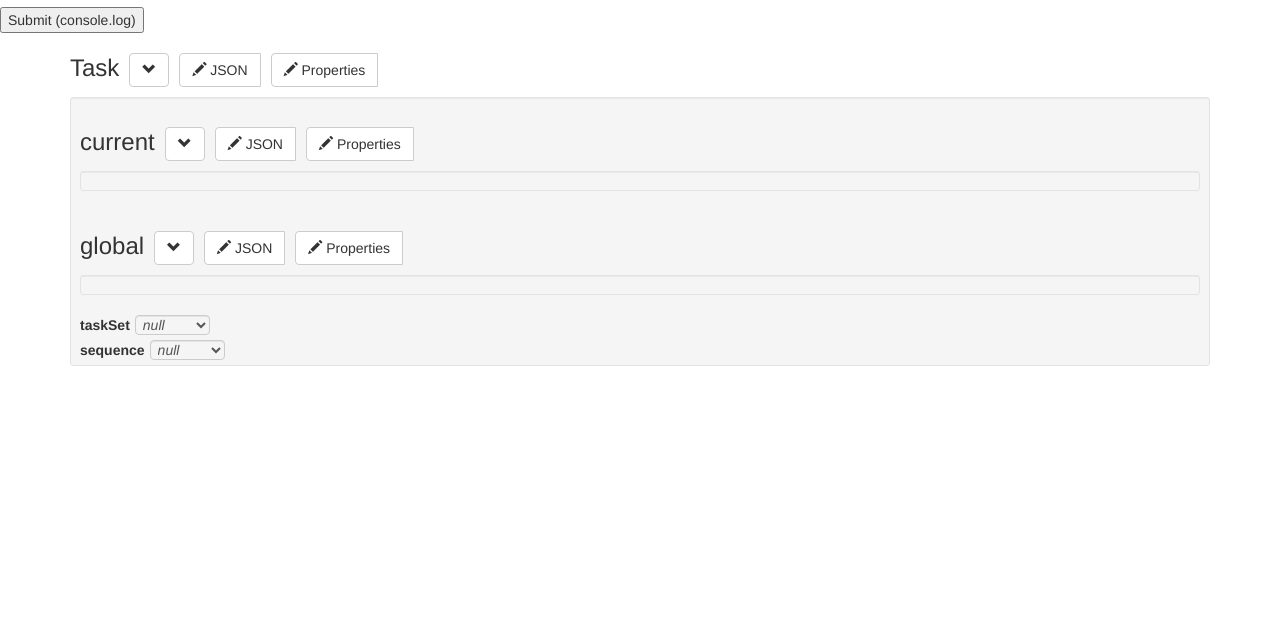
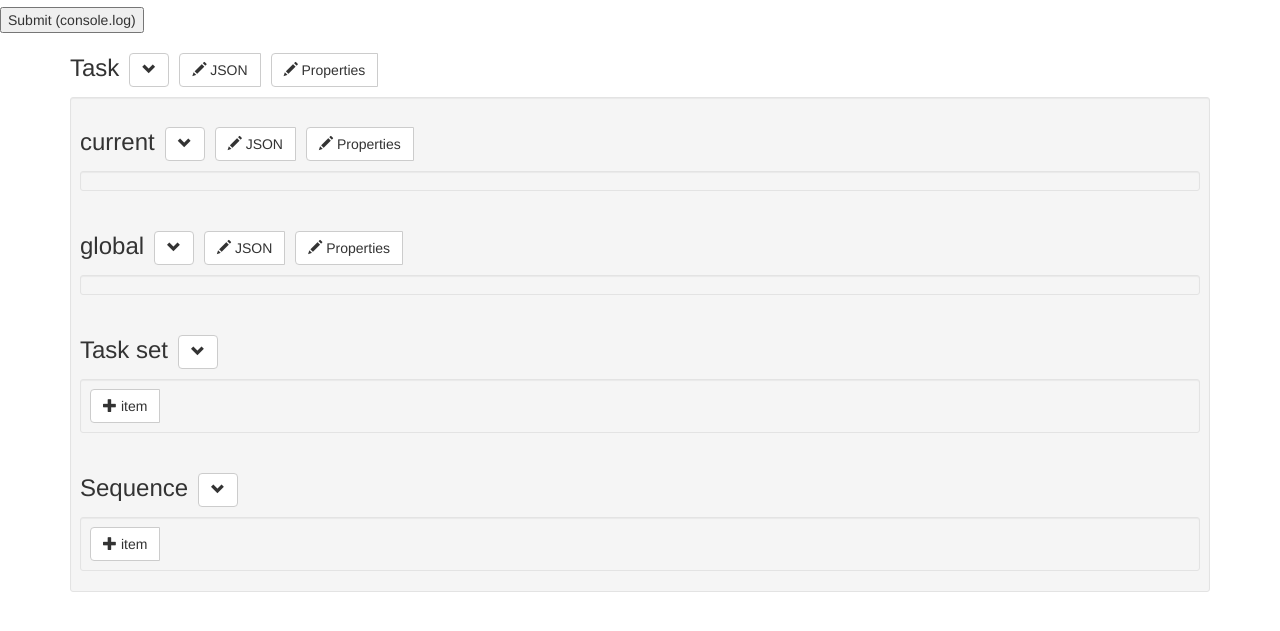
Before and after one commit to ProjectImplicit/pi-task-gui, a website: page index.html in a window 1280 px wide. Shown: the part 63-694 px from the top of the page. Drawn offline with Linux system fonts and the light colour scheme.

Commit message:
feat(editor): preload schema so that we can set definitions in remote file

```diff
--- a/index.html
+++ b/index.html
@@ -19,10 +19,12 @@
       JSONEditor.defaults.theme = 'bootstrap3';
       JSONEditor.defaults.iconlib = 'bootstrap3';
       // Initialize the editor with a JSON schema
-      var editor = new JSONEditor(document.getElementById('editor_holder'),{
-        ajax:true,
-        //no_additional_properties:true,
-        schema: {$ref:'json/managerTask.json'}
+
+      var editor;
+      get('json/managerTask.json', function(response){
+        editor = new JSONEditor(document.getElementById('editor_holder'),{
+          schema: response
+        });
       });
 
       // Hook up the submit button to log to the console
@@ -30,6 +32,32 @@
         // Get the value from the editor
         console.log(editor.getValue());
       });
+
+      function get(url, cb){
+        var r = new XMLHttpRequest();
+        r.open("GET", url, true);
+        r.onreadystatechange = function () {
+          if (r.readyState != 4) {return;}
+          // Request succeeded
+          if(r.status === 200) {
+            var response;
+            try {
+              response = JSON.parse(r.responseText);
+            }
+            catch(e) {
+              window.console.log(e);
+              throw "Failed to parse external ref "+url;
+            }
+
+            if(!response || typeof response !== "object") {throw "External ref does not contain a valid schema - "+url;}
+            cb(response);
+          } else { // Request failed
+            window.console.log(r);
+            throw "Failed to fetch ref via ajax- "+url;
+          }
+        };
+        r.send();
+      }
     </script>
   </body>
 </html>
```
